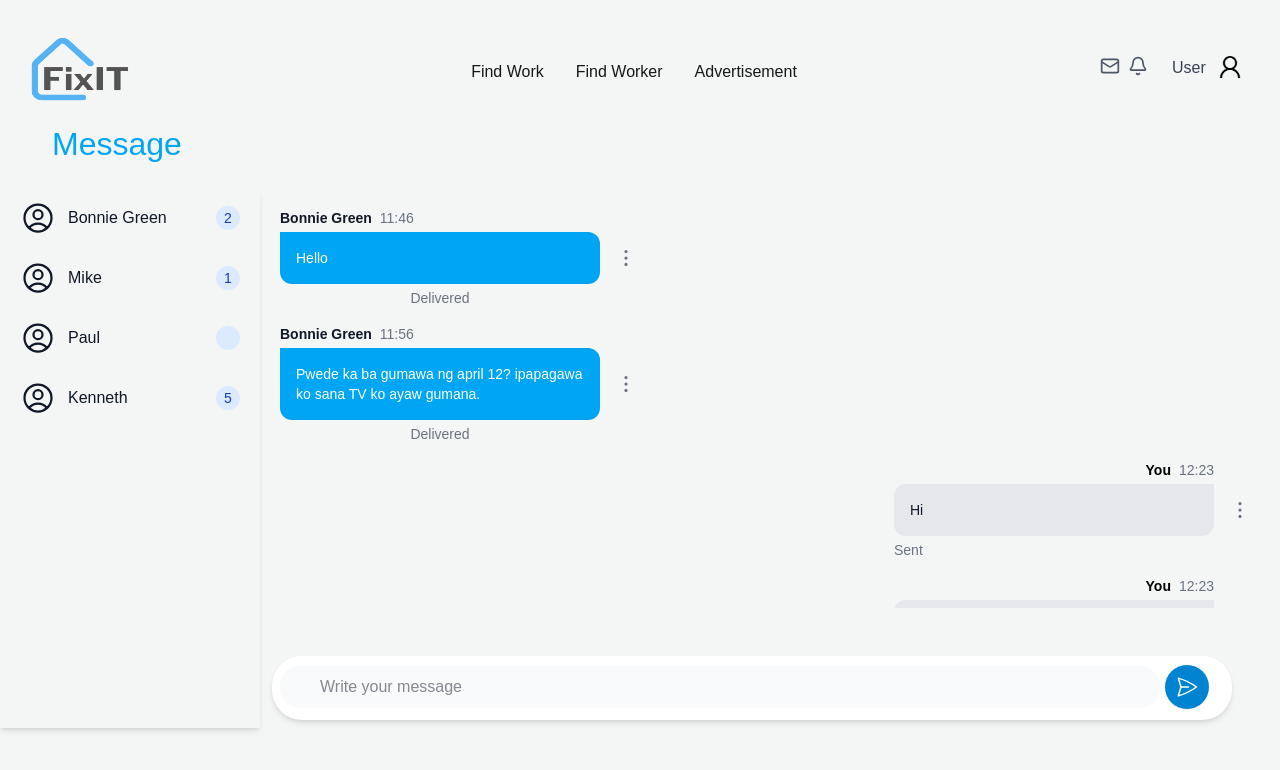
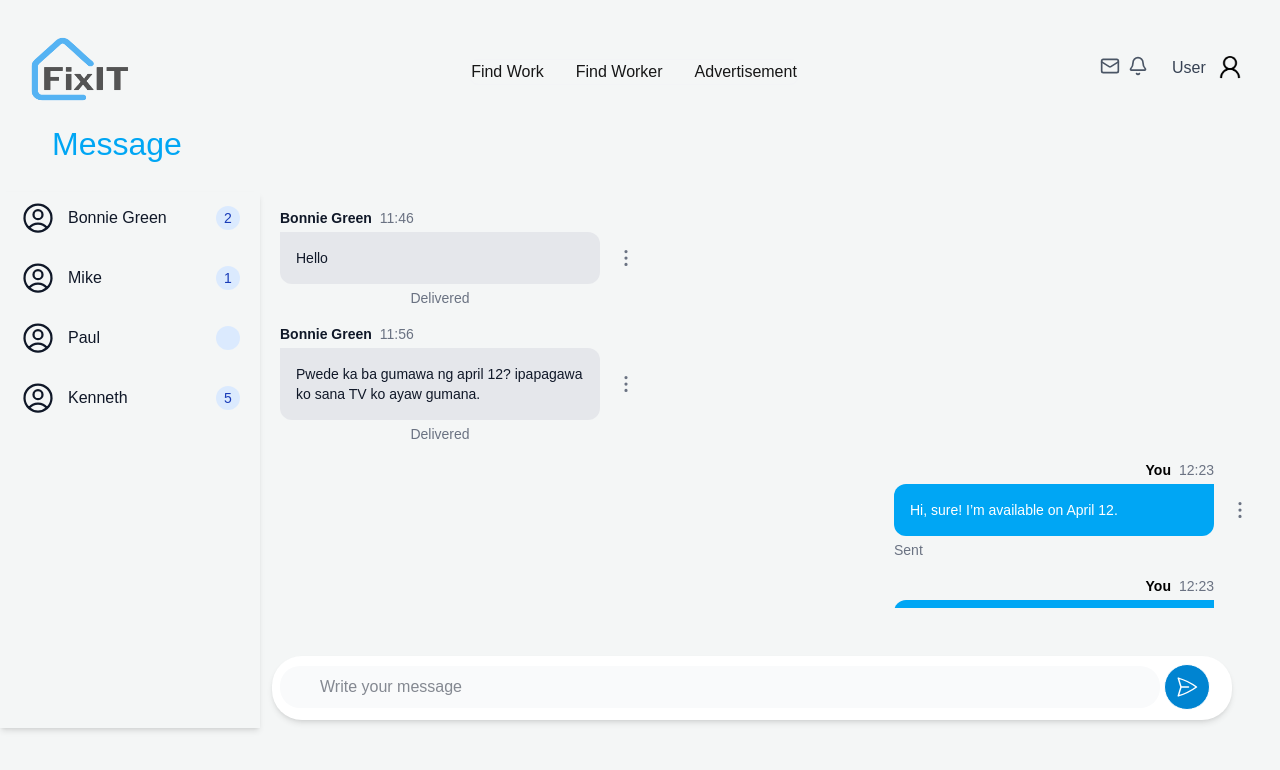
Before and after one commit to mxrxxsv/Bluehat-Backend, a React (Vite) app in the folder frontend/: page /chat in a window 1280 px wide. Shown: the top 770 px of the page. Built offline with nearby package versions, Linux system fonts and the light colour scheme.

Commit message:
Update Chatpage

```diff
--- a/frontend/src/Components/ChatPage.jsx
+++ b/frontend/src/Components/ChatPage.jsx
@@ -52,14 +52,7 @@ const ChatPage = () => {
         {
             name: 'You',
             time: '12:23',
-            content: 'Hi',
-            status: 'Sent',
-            sender: "me",
-        },
-        {
-            name: 'You',
-            time: '12:23',
-            content: 'Sure! I’m available on April 12.',
+            content: 'Hi, sure! I’m available on April 12.',
             status: 'Sent',
             sender: "me",
         },
@@ -201,8 +194,8 @@ const ChatPage = () => {
                                     </span>
                                     <span className="text-sm font-normal text-gray-500 dark:text-gray-400">{msg.time}</span>
                                 </div>
-                                <div className={`flex flex-col leading-1.5 p-4 border-gray-200 ${msg.sender === 'me' ? 'bg-gray-200 rounded-s-xl rounded-ee-xl' : 'bg-sky-500 rounded-e-xl rounded-es-xl'}`}>
-                                    <p className={`text-sm font-normal text-left ${msg.sender === 'me' ? 'text-gray-900 dark:text-black' : 'text-white'}`}>{msg.content}</p>
+                                <div className={`flex flex-col leading-1.5 p-4 border-gray-200 ${msg.sender === 'me' ? 'bg-sky-500 rounded-s-xl rounded-ee-xl' : 'bg-gray-200 rounded-e-xl rounded-es-xl'}`}>
+                                    <p className={`text-sm font-normal text-left ${msg.sender === 'me' ? 'text-white' : 'text-gray-900'}`}>{msg.content}</p>
                                 </div>
                                 <span className="text-sm font-normal text-gray-500 dark:text-gray-400">{msg.status}</span>
                             </div>
@@ -218,7 +211,7 @@ const ChatPage = () => {
                             </button>
 
                             {dropdownOpen === index && (
-                                <div ref={dropdownRef} className={`absolute ${msg.sender === 'me' ? 'md:left-130' : ''} right-10 top-5 md:right-130 md:top-5 z-10 bg-white divide-y divide-gray-100 rounded-lg shadow-sm w-40 dark:bg-gray-700 dark:divide-gray-600`}>
+                                <div ref={dropdownRef} className={`absolute ${msg.sender === 'me' ? 'md:left-170' : ''} right-10 top-5 md:right-170 md:top-5 z-10 bg-white divide-y divide-gray-100 rounded-lg shadow-sm w-40 dark:bg-gray-700 dark:divide-gray-600`}>
                                     <ul className="py-2 text-sm text-gray-700 dark:text-gray-200">
                                         {['Reply', 'Forward', 'Copy', 'Report', 'Delete'].map((action, i) => (
                                             <li key={i}>
```
